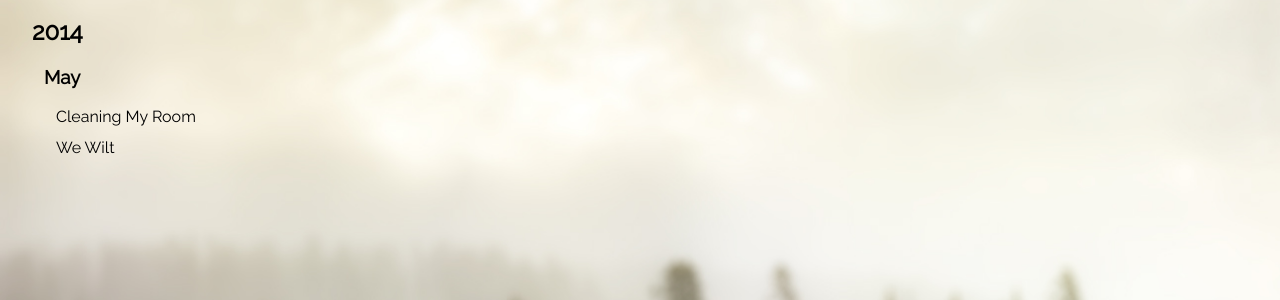
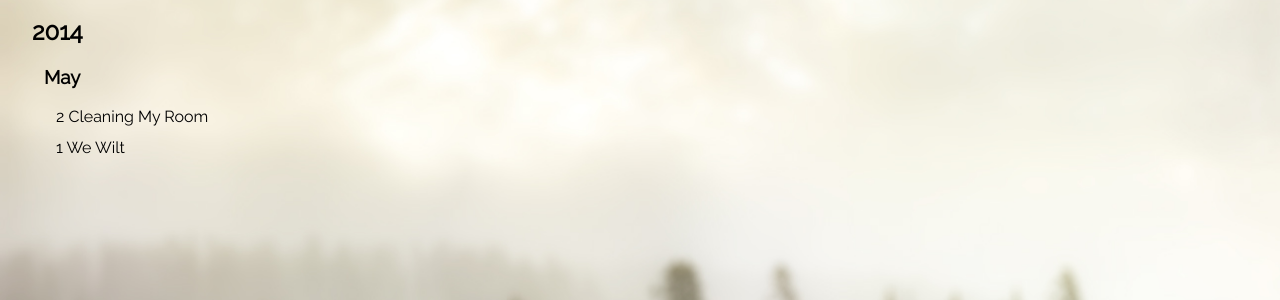
Before and after one commit to jk5228/unnamed, a Jekyll site: the page built from index.html, in a window 1280 px wide and 900 px high, scrolled down 1958 px. Shown: the part 153-453 px from the top of the window. Built offline with Jekyll 4.4.1, drawn with Linux system fonts in a browser that asks for light colours; Markdown is read by kramdown in place of the engine named in the settings.

Commit message:
testing jekyll

```diff
--- a/index.html
+++ b/index.html
@@ -324,8 +324,9 @@
 						<h3>{{ cmonth }}</h3>
 					{% endif %}
 
-					<!-- Create link to current post -->
-					<div class="headline"><a href="{{ post.url }}">{{ post.title }}</a></div>
+					<!-- Create link to current post preceded by day of post-->
+					{% capture day %}{{ post.date | date: '%-d' }}{% endcapture %}
+					<div class="headline">{{ day }} <a href="{{ post.url }}">{{ post.title }}</a></div>
 
 					{% capture year %}{{ post.date | date: '%Y' }}{% endcapture %}
 					{% capture month %}{{ post.date | date: '%B' }}{% endcapture %}
```
